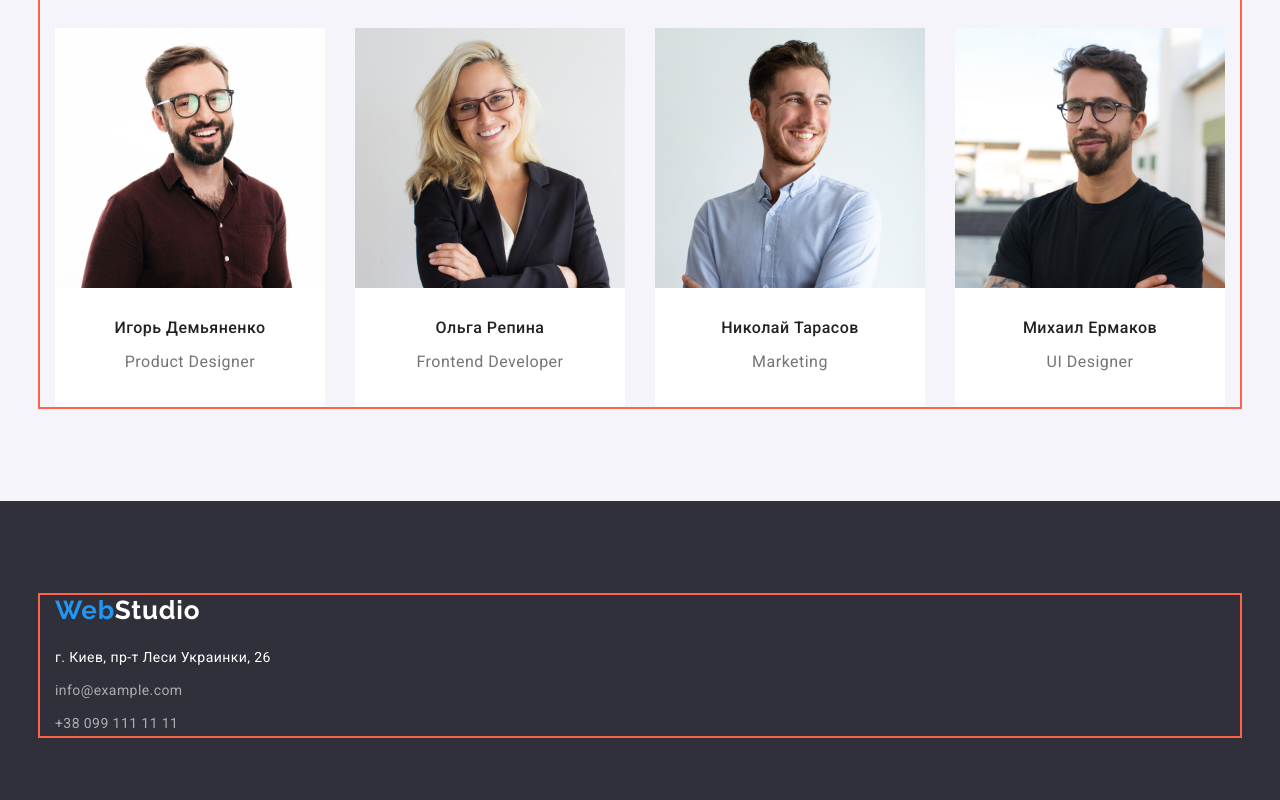
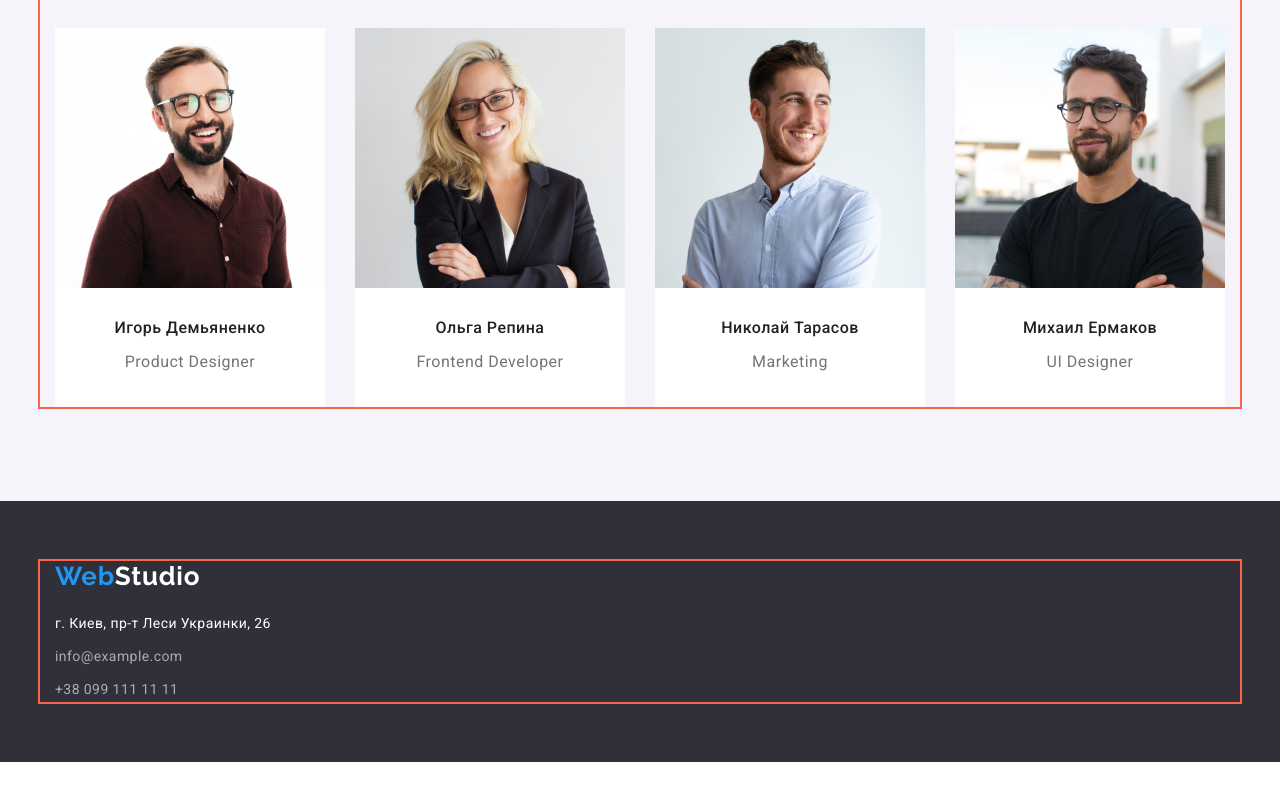
Before and after one commit to AlexMoskalyk/goit-markup-hw-03, a plain HTML site: page index.html in a window 1280 px wide. Shown: the part 1609-2409 px from the top of the page. After the commit the page ends 2371 px from the top, so only its background shows below. Drawn offline with nearby package versions, Linux system fonts and the light colour scheme.

Commit message:
add fix footer

```diff
--- a/css/styles.css
+++ b/css/styles.css
@@ -333,7 +333,7 @@ body {
 } */
 /*------------------------------------------------------------ footer----------------------------------------------------------------- */
 
-.footer {
+.section.footer {
   padding-top: 60px;
   padding-bottom: 60px;
   background-color: var(--secondary-bg-colour);
```
